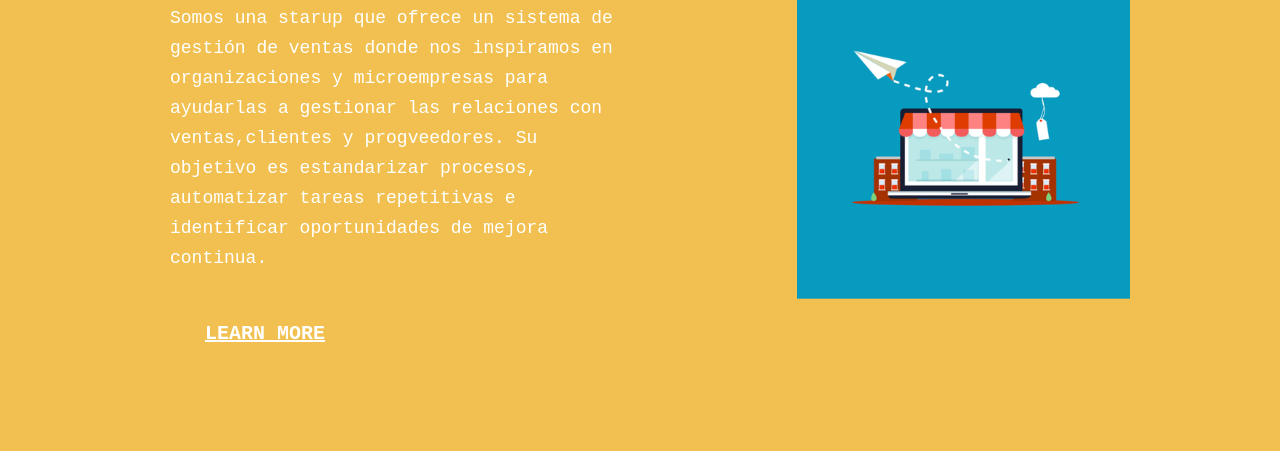
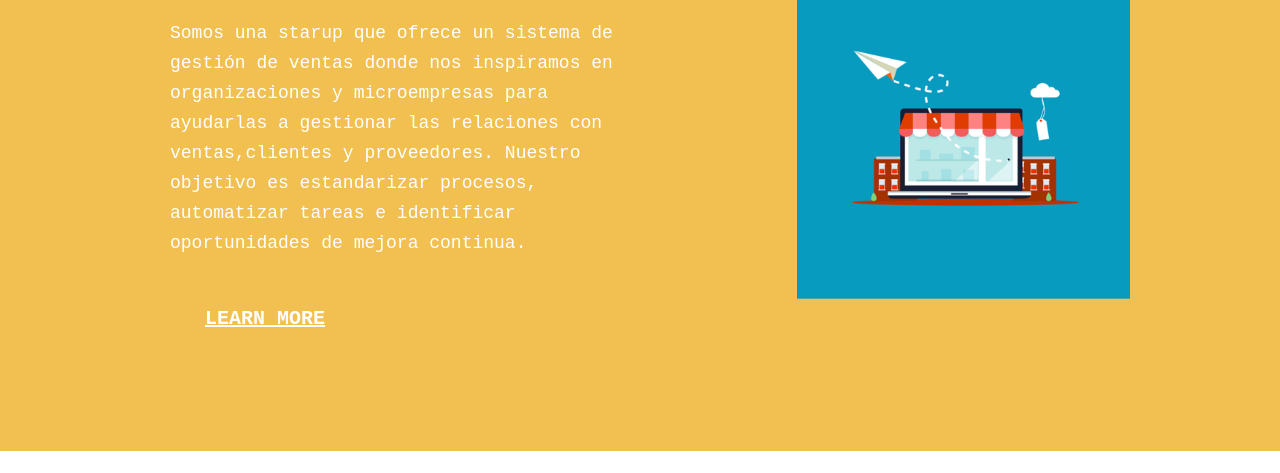
Before and after one commit to NicoleAlexandraLaraAnago/NicoleAlexandraLaraAnago.github.io, a plain HTML site: page index.html in a window 1280 px wide. Shown: the part 768-1241 px from the top of the page. Drawn offline with Linux system fonts and the light colour scheme.

Commit message:
Update index.html

```diff
--- a/index.html
+++ b/index.html
@@ -36,7 +36,7 @@
             <div class="wrap">
                 <div class="promo-text">
                     <div class="promo-title">Lana Byte</div>
-                    <p>Somos una starup que ofrece un sistema de gestión de ventas donde nos inspiramos en organizaciones y microempresas para ayudarlas a gestionar las relaciones con ventas,clientes y progveedores. Su objetivo es estandarizar procesos, automatizar tareas repetitivas e identificar oportunidades de mejora continua.</p>
+                    <p>Somos una starup que ofrece un sistema de gestión de ventas donde nos inspiramos en organizaciones y microempresas para ayudarlas a gestionar las relaciones con ventas,clientes y proveedores. Nuestro objetivo es estandarizar procesos, automatizar tareas e identificar oportunidades de mejora continua.</p>
                     <p> <a class="promo-link" href="#">Learn more</a></p>
                     <img src="upload/tienda (3).png" width="333" height="551" alt="">
                 </div><!-- promo-text -->
```
